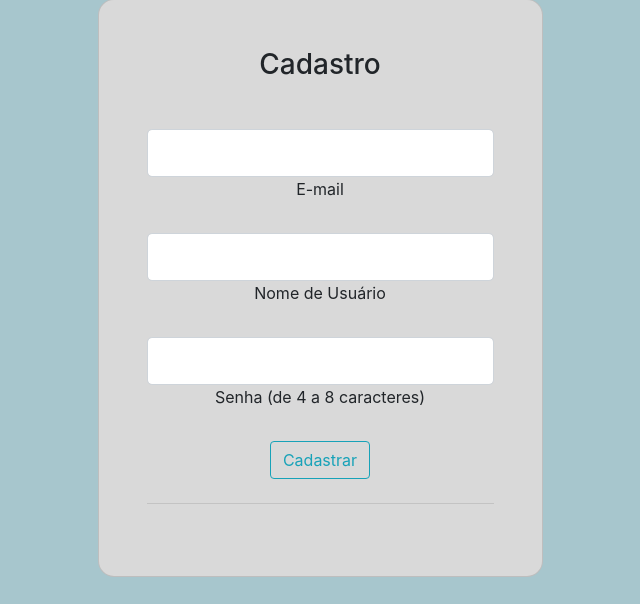
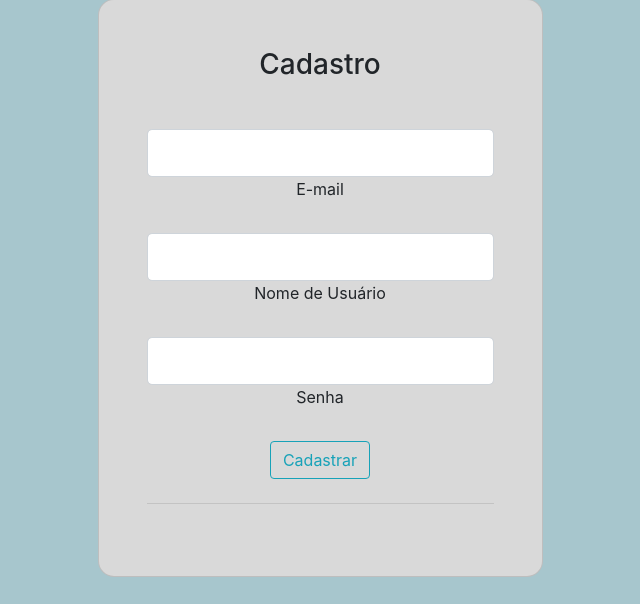
Before and after one commit to mariaeloiza/Planner-Online, a PHP site: page /paginacadastro.php in a window 1280 px wide. Shown: the part 112-716 px from the top of the page, without its empty margins (320-960 px from the left). Run offline with PHP 8.4, Linux system fonts and the light colour scheme; some libraries are stand-ins or nearby versions.

Commit message:
Add files via upload

```diff
--- a/paginacadastro.php
+++ b/paginacadastro.php
@@ -81,7 +81,7 @@
 
                 <div class="form-outline mb-4">
                   <input type="password" class="form-control form-control-lg" name="senha" minlength="4" maxlength="8" />
-                  <label class="form-label">Senha (de 4 a 8 caracteres)</label>
+                  <label class="form-label">Senha</label>
                 </div>
 
                 <button class="btn btn-outline-info" type="submit" value="Submit">Cadastrar</button>
```
Also changed, not shown: imagens/icons8-dossi-64.png (added), imagens/icons8-dossiê-64.png (added).
